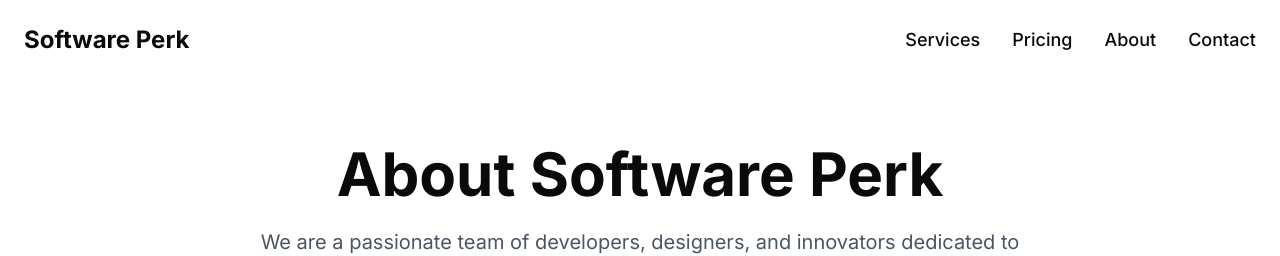
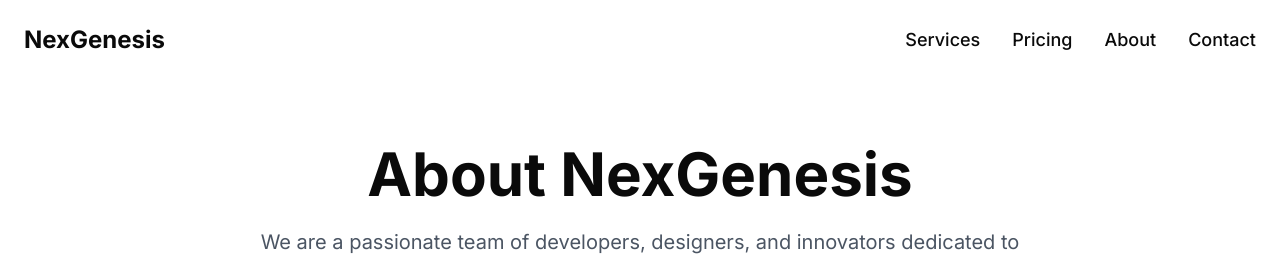
Before and after one commit to Mayor-Rhymes/software-perk, a Next.js app: page /about in a window 1280 px wide. Shown: the top 256 px of the page. Built offline with nearby package versions, Linux system fonts and the light colour scheme; no server answers.

Commit message:
Changed Name

```diff
--- a/src/app/about/page.tsx
+++ b/src/app/about/page.tsx
@@ -10,7 +10,7 @@ export default function AboutPage() {
     return (
         <div className="min-h-screen flex flex-col gap-16 px-4 sm:px-8 md:px-16 lg:px-20 py-16">
             <section className="text-center">
-                <h1 className="text-4xl sm:text-5xl lg:text-6xl font-bold font-alegreya mb-6">About Software Perk</h1>
+                <h1 className="text-4xl sm:text-5xl lg:text-6xl font-bold font-alegreya mb-6">About NexGenesis</h1>
                 <p className="text-xl text-gray-600 max-w-3xl mx-auto">
                     We are a passionate team of developers, designers, and innovators dedicated to transforming ideas into digital realities.
                 </p>
@@ -29,7 +29,7 @@ export default function AboutPage() {
                 <div className="relative h-64 md:h-full">
                     <Image
                         src="/images/journey.png"
-                        alt="Software Perk Journey"
+                        alt="NexGenesis Journey"
                         layout="fill"
                         objectFit="cover"
                         className="rounded-lg"
--- a/src/app/layout.tsx
+++ b/src/app/layout.tsx
@@ -5,12 +5,10 @@ import Navbar from '@/components/navbar';
 import Footer from '@/components/footer';
 import { alegreya, inter } from '@/lib/fonts';
 import { Toaster } from '@/components/ui/sonner';
-import { SidebarProvider, SidebarTrigger } from '@/components/ui/sidebar';
-import App from 'next/app';
-import { AppSidebar } from '@/components/app-sidebar';
+
 
 export const metadata: Metadata = {
-  title: 'Software Perk',
+  title: 'NexGenesis',
   description: 'Software development company',
 };
 
--- a/src/components/app-sidebar.tsx
+++ b/src/components/app-sidebar.tsx
@@ -25,7 +25,7 @@ export function AppSidebar() {
     <Sidebar>
       <SidebarContent>
         <SidebarGroup>
-          <SidebarGroupLabel>Software Perk</SidebarGroupLabel>
+          <SidebarGroupLabel>NexGenesis</SidebarGroupLabel>
           <SidebarGroupContent>
             <SidebarMenu>
               {menuItems.map((item) => (
--- a/src/components/mobileNavBar.tsx
+++ b/src/components/mobileNavBar.tsx
@@ -34,7 +34,7 @@ const MobileNavBar = () => {
         <div className="flex flex-col h-full">
           <div className="flex justify-between items-center mb-10">
             <Link href="/" className="text-2xl font-bold">
-              Software Perk
+              NexGenesis
             </Link>
           </div>
           <nav className="flex-grow">
--- a/src/components/navbar.tsx
+++ b/src/components/navbar.tsx
@@ -24,7 +24,7 @@ export default function Navbar() {
   return (
     <nav className="hidden items-center justify-between h-20 px-6 sm:flex">
       <Link href="/" className="text-2xl font-bold">
-        Software Perk
+        NexGenesis
       </Link>
 
       <ul className="flex items-center space-x-8">
```
Also changed, not shown: 1 other file (tests, documents, lock files or other folders).
